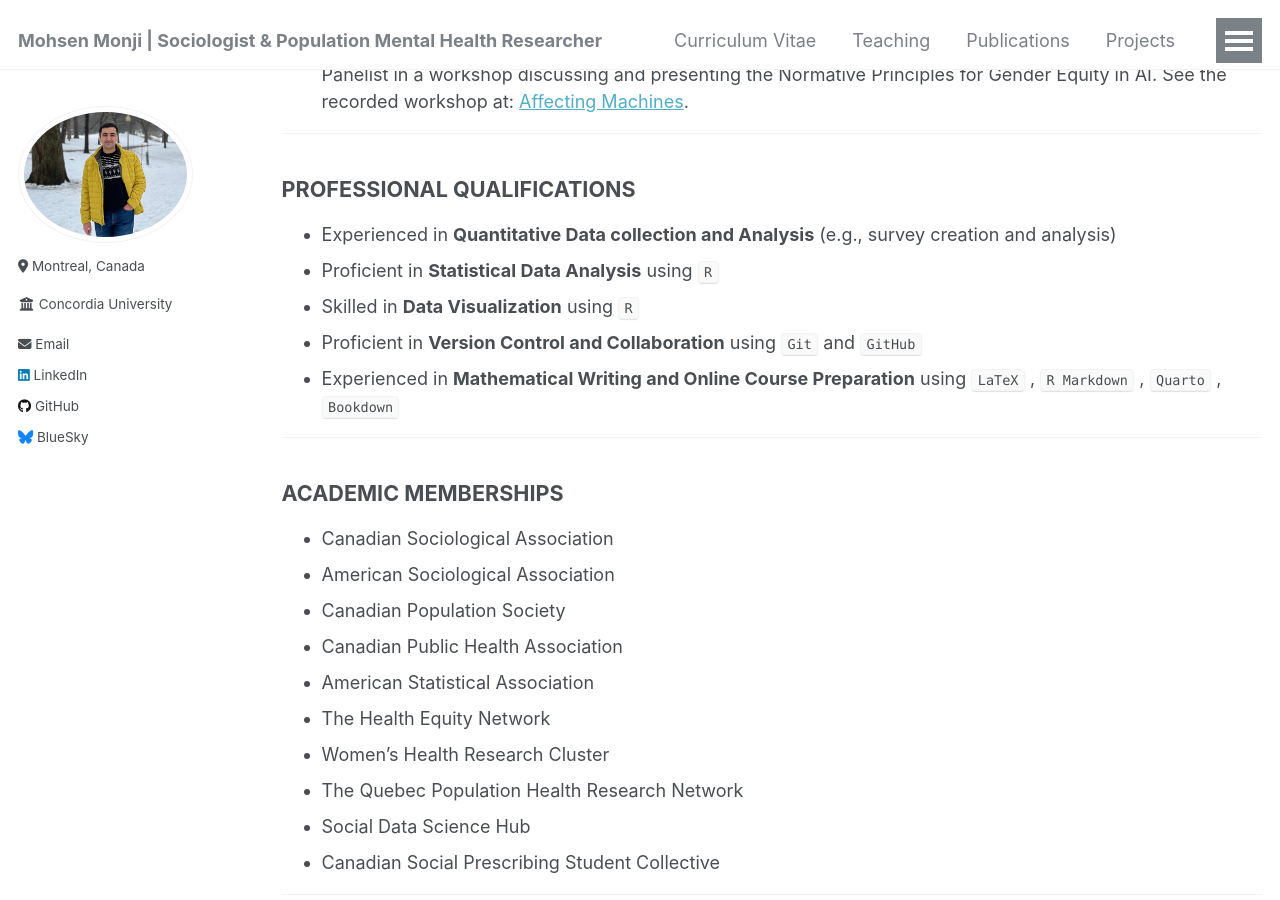
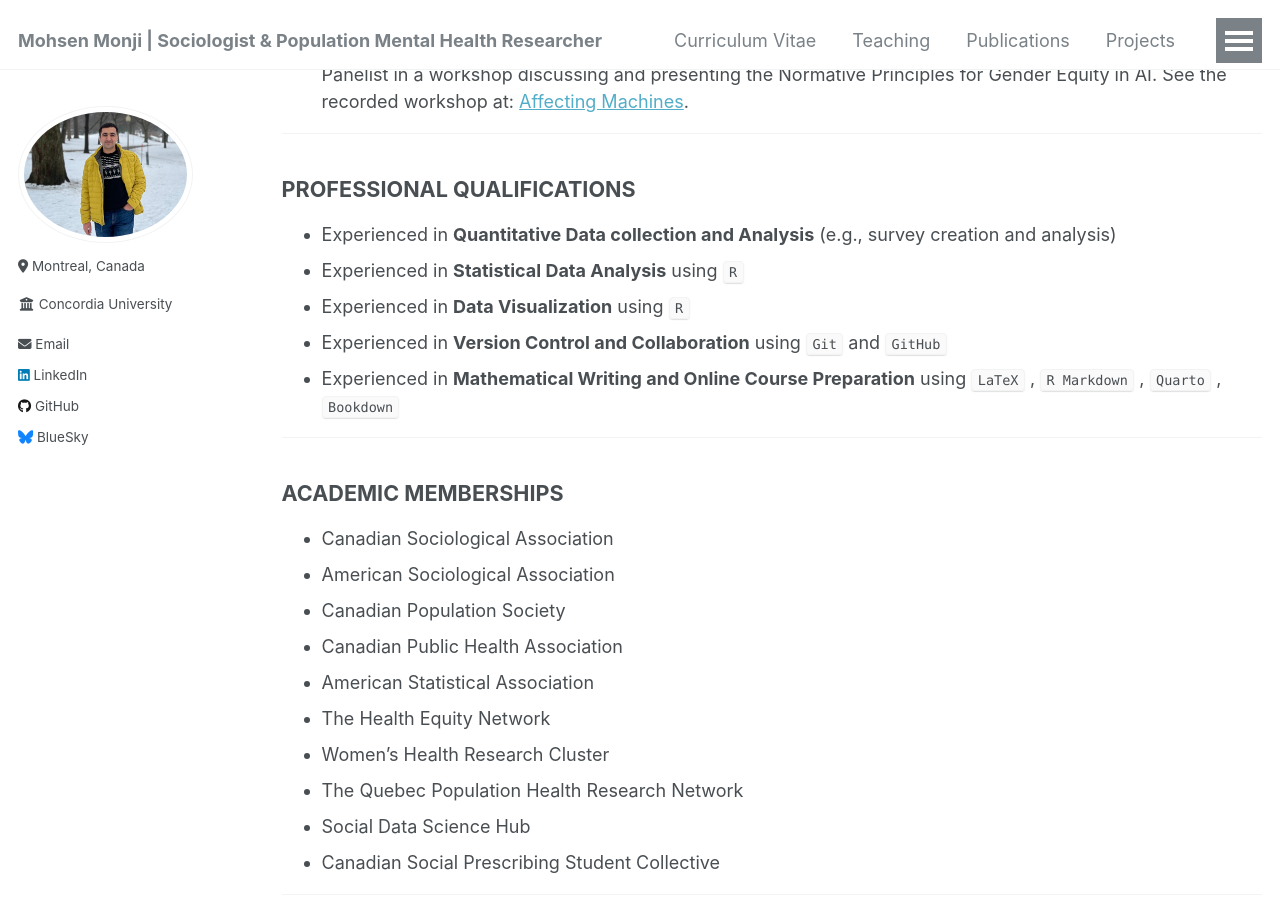
Before and after one commit to Mohsnmonji/mohsnmonji.github.io, a Jekyll site: the page built from _pages/Curriculum Vitae.md, in a window 1280 px wide and 900 px high, scrolled down 3234 px. Built offline with Jekyll 4.4.1, drawn with Linux system fonts in a browser that asks for light colours.

Commit message:
Update Curriculum Vitae.md

```diff
--- a/_pages/Curriculum Vitae.md
+++ b/_pages/Curriculum Vitae.md
@@ -115,9 +115,9 @@ redirect_from:
 
 ### **PROFESSIONAL QUALIFICATIONS**
 - Experienced in **Quantitative Data collection and Analysis** (e.g., survey creation and analysis)
-- Proficient in **Statistical Data Analysis** using `R`
-- Skilled in **Data Visualization** using `R`
-- Proficient in **Version Control and Collaboration** using `Git` and `GitHub`
+- Experienced in **Statistical Data Analysis** using `R`
+- Experienced in **Data Visualization** using `R`
+- Experienced in **Version Control and Collaboration** using `Git` and `GitHub`
 - Experienced in **Mathematical Writing and Online Course Preparation** using `LaTeX` , `R Markdown` , `Quarto` , `Bookdown`
 
 ---
```
